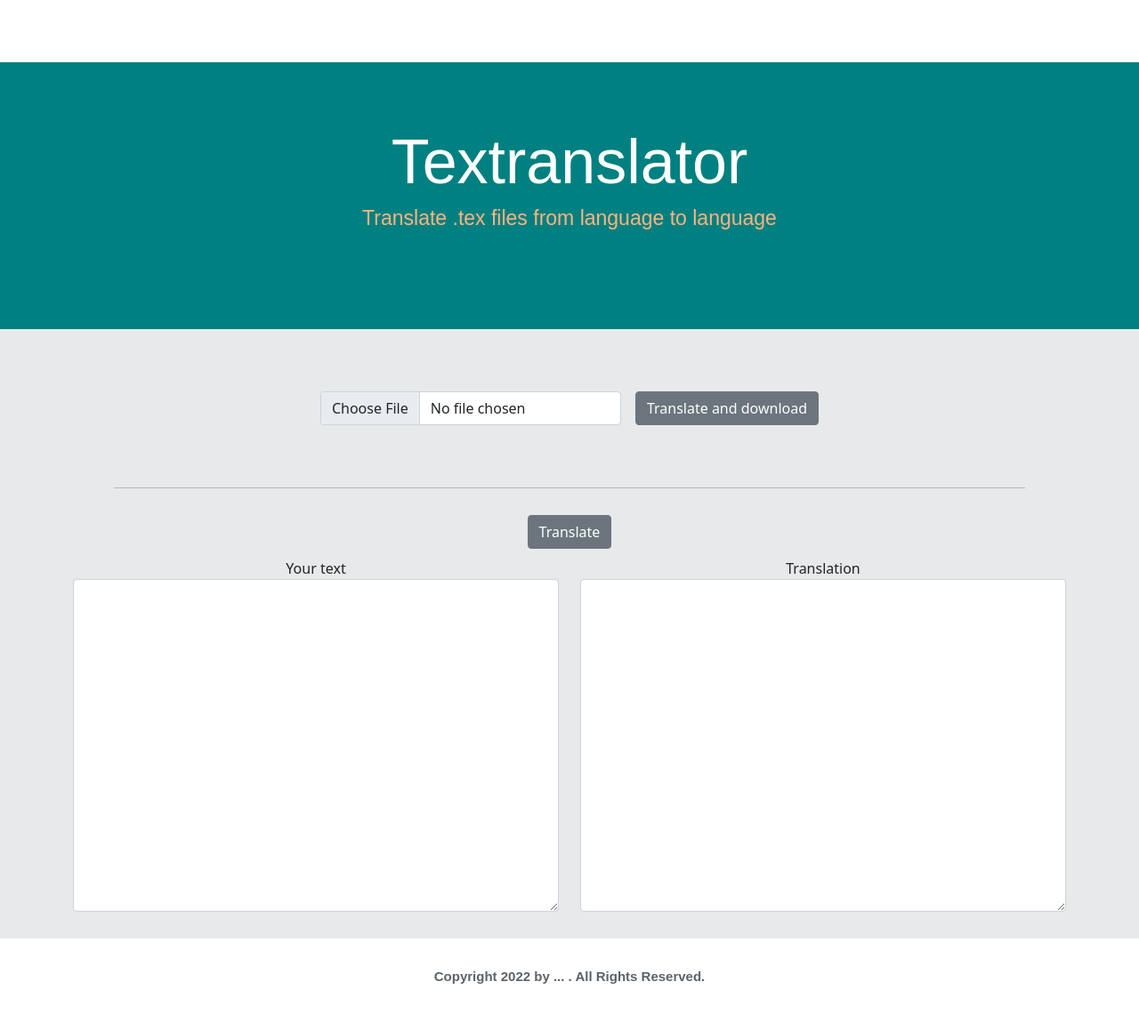
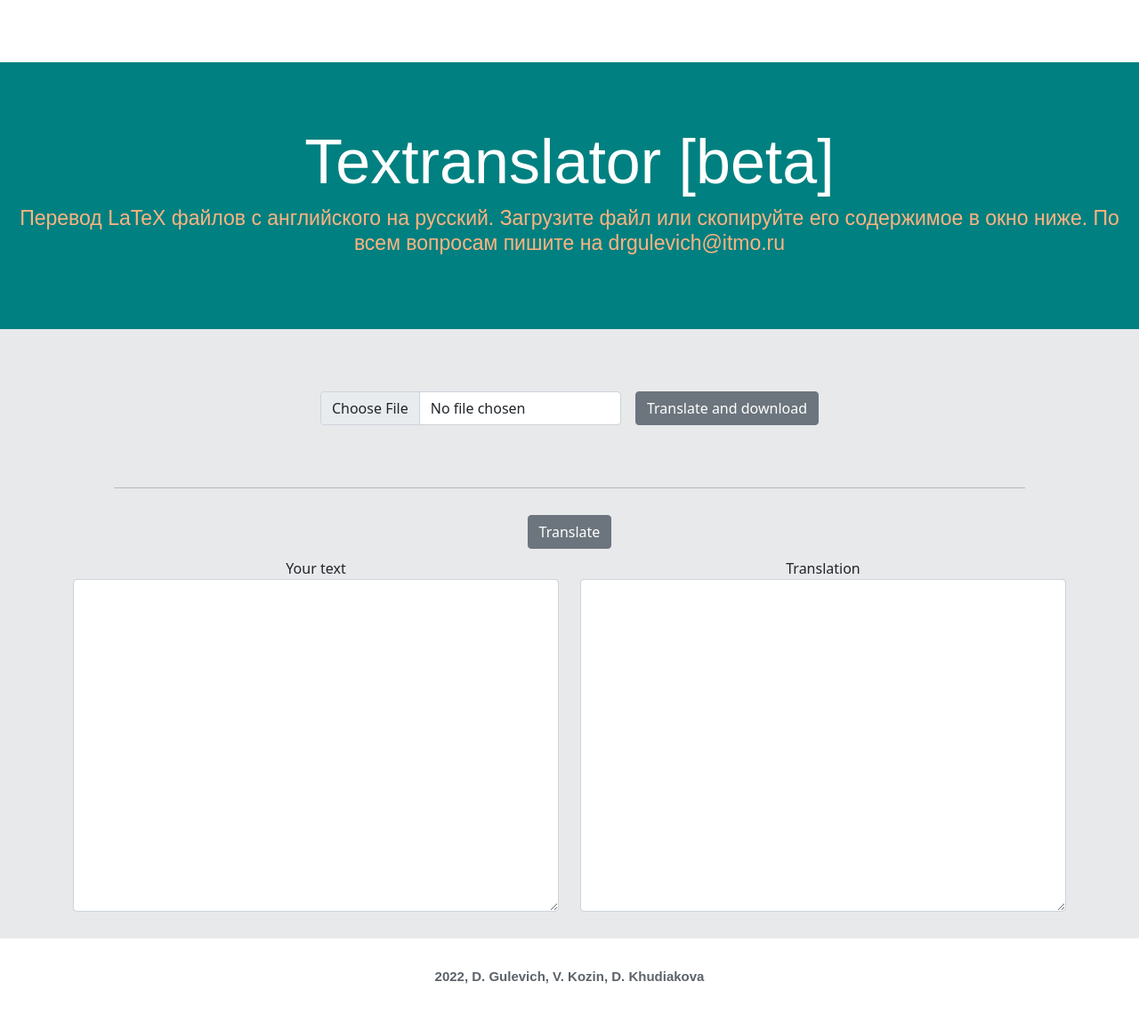
Before and after one commit to valkozin/latextranslate, a Django app: page /main_app/ in a window 1280 px wide. Shown: the whole page at 89% size. Run offline with Django 4.2, Linux system fonts and the light colour scheme; some libraries are stand-ins or nearby versions.

Commit message:
update text

```diff
--- a/templates/main_app/index.html
+++ b/templates/main_app/index.html
@@ -54,9 +54,9 @@
 </div>
 
 <div style="background-color:#008080; height:300px; text-align: center;padding: 70px 10px;width: 100%;">
-  <h1 style="font-family: 'Source Sans Pro', sans-serif;font-size: 70px;color: #fff;">Textranslator</h1>
-  <h3 style="font-family: 'Source Sans Pro', sans-serif;font-size: 23px;color: #ffb380;">Translate .tex files from
-    language to language</h3>
+  <h1 style="font-family: 'Source Sans Pro', sans-serif;font-size: 70px;color: #fff;">Textranslator [beta]</h1>
+  <h3 style="font-family: 'Source Sans Pro', sans-serif;font-size: 23px;color: #ffb380;">
+      Перевод LaTeX файлов с английского на русский. Загрузите файл или скопируйте его содержимое в окно ниже. По всем вопросам пишите на drgulevich@itmo.ru</h3>
 </div>
 
 <div style="background-color:#E7E9EB;width: 100%;">
@@ -128,7 +128,7 @@
 
 <footer>
     <p style="font-family: 'Source Sans Pro', sans-serif;font-size: 15px;font-weight: bold; color: #5C636A; text-align: center;padding-top: 32px; padding-bottom:32px;">
-      Copyright 2022 by ... . All Rights Reserved.
+      2022, D. Gulevich, V. Kozin, D. Khudiakova
     </p>
 </footer>
 
```
